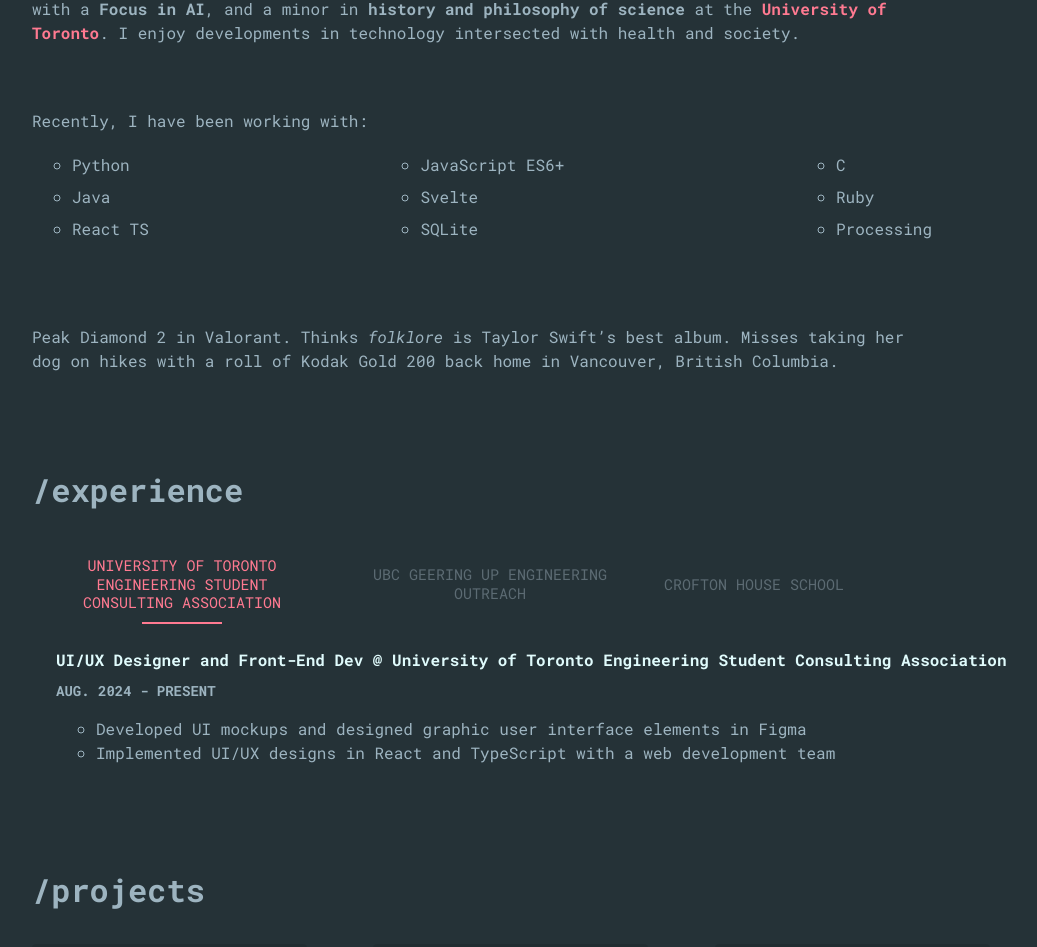
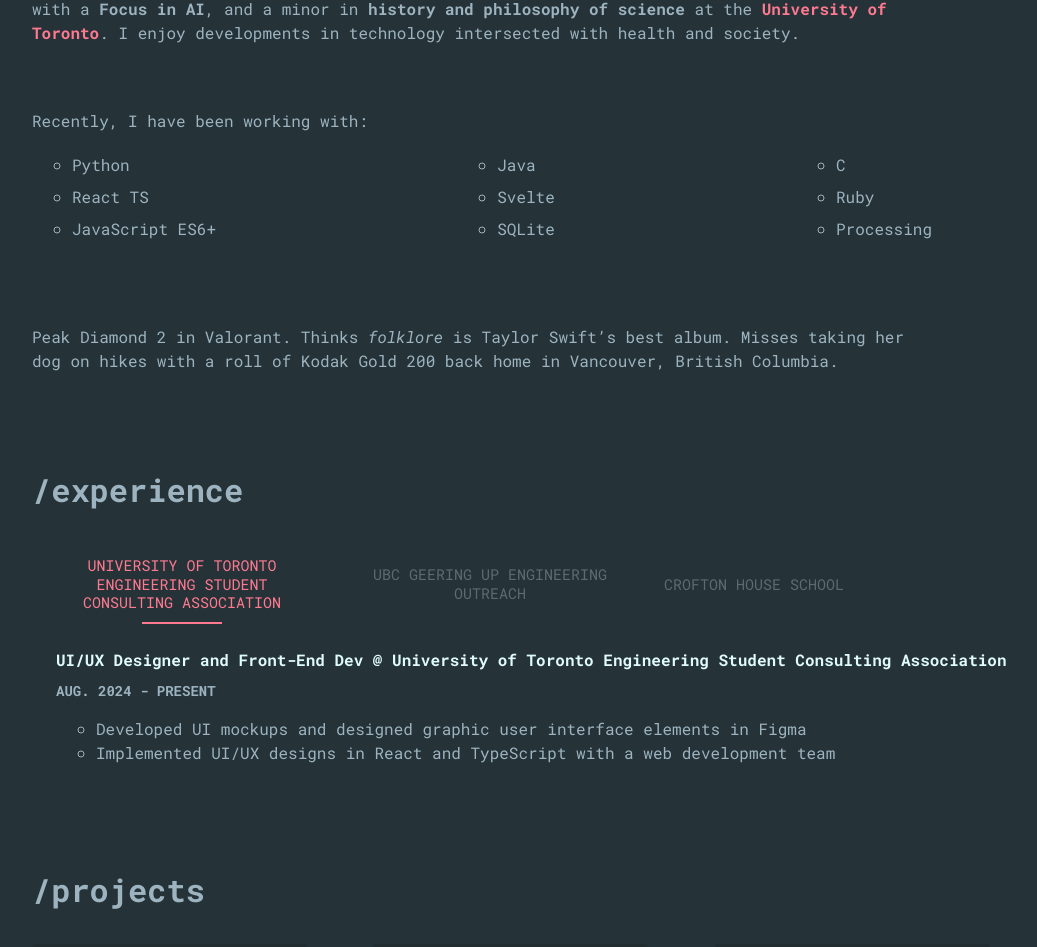
Before and after one commit to rachelkd/portfolio, a React (Vite) app: page / in a window 1280 px wide. Shown: the part 910-1857 px from the top of the page, without its empty margins (104-1141 px from the left). Built offline with nearby package versions, Linux system fonts and the light colour scheme.

Commit message:
Changed ordering of technologies

```diff
--- a/src/components/pages/AboutMe.tsx
+++ b/src/components/pages/AboutMe.tsx
@@ -32,11 +32,11 @@
                     <ul className='row'>
                         <ul className='technology-column'>
                             <li className='technology-item'>Python</li>
-                            <li className='technology-item'>Java</li>
                             <li className='technology-item'>React TS</li>
+                            <li className='technology-item'>JavaScript ES6+</li>
                         </ul>
                         <ul className='technology-column'>
-                            <li className='technology-item'>JavaScript ES6+</li>
+                            <li className='technology-item'>Java</li>
                             <li className='technology-item'>Svelte</li>
                             <li className='technology-item'>SQLite</li>
                         </ul>
```
